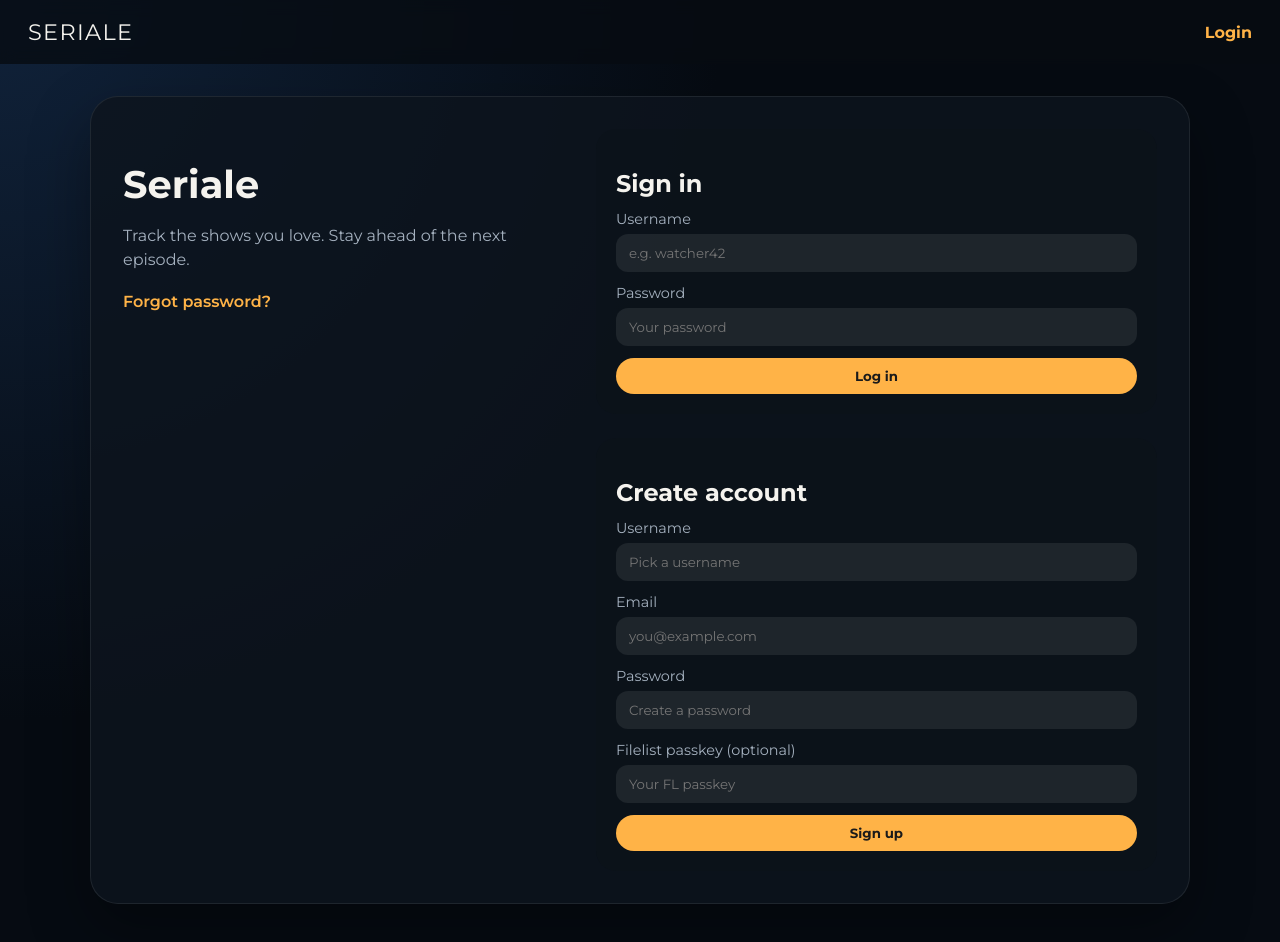
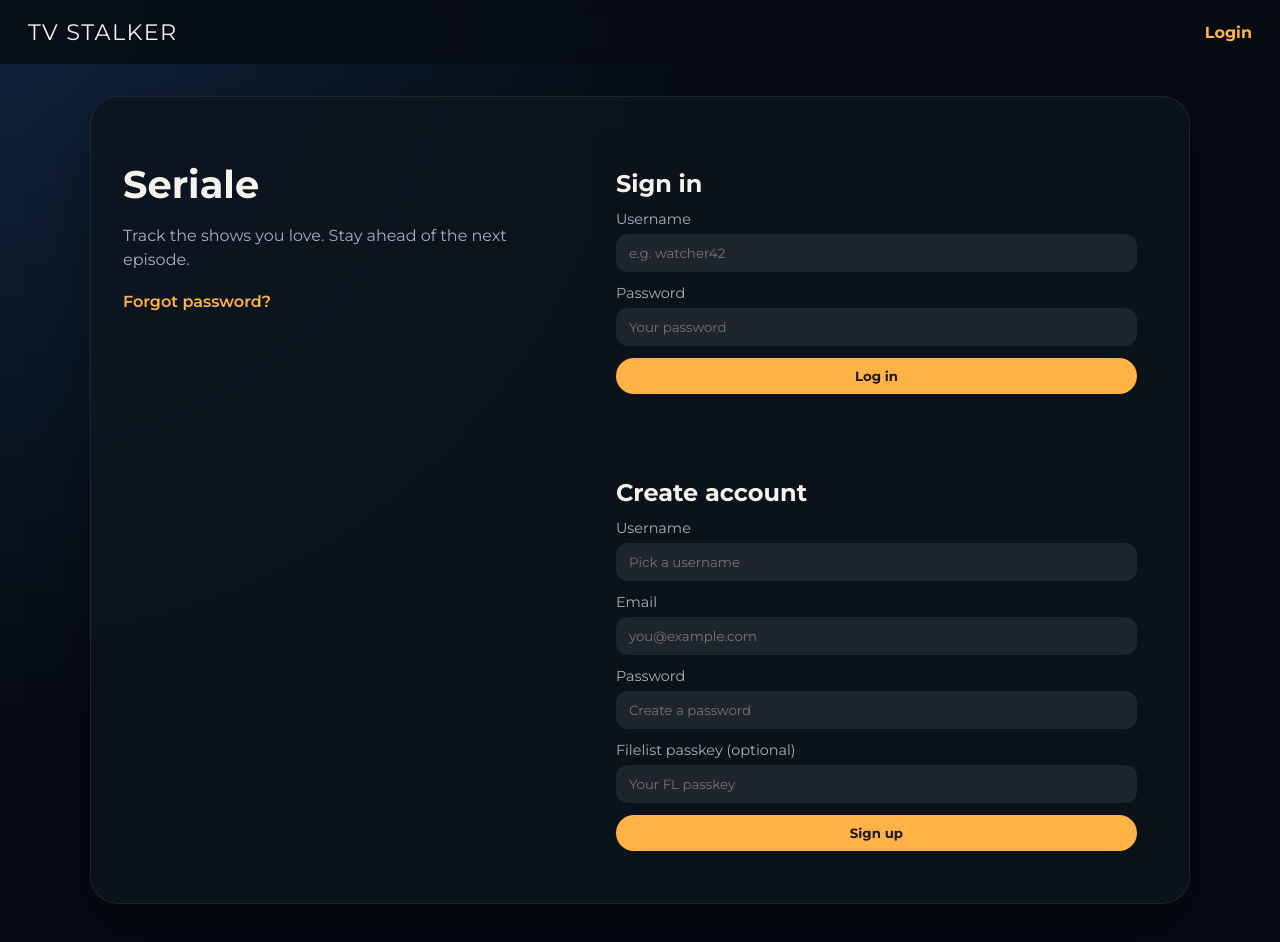
Before and after one commit to paultrial/tvstalker-client, an Angular app: page /login in a window 1280 px wide. Shown: the top 942 px of the page. Built offline with nearby package versions, Linux system fonts and the light colour scheme; no server answers.

Commit message:
Update brand name from "Seriale" to "TV Stalker" in the app header

```diff
--- a/src/app/app.html
+++ b/src/app/app.html
@@ -1,6 +1,6 @@
 <div class="app-shell">
   <header class="topbar">
-    <div class="brand">Seriale</div>
+    <div class="brand">TV Stalker</div>
     <nav class="nav-links" *ngIf="auth.isLoggedIn()">
       <a routerLink="/" routerLinkActive="active" [routerLinkActiveOptions]="{ exact: true }">Dashboard</a>
       <a routerLink="/watchlist" routerLinkActive="active">Watchlist</a>
```
